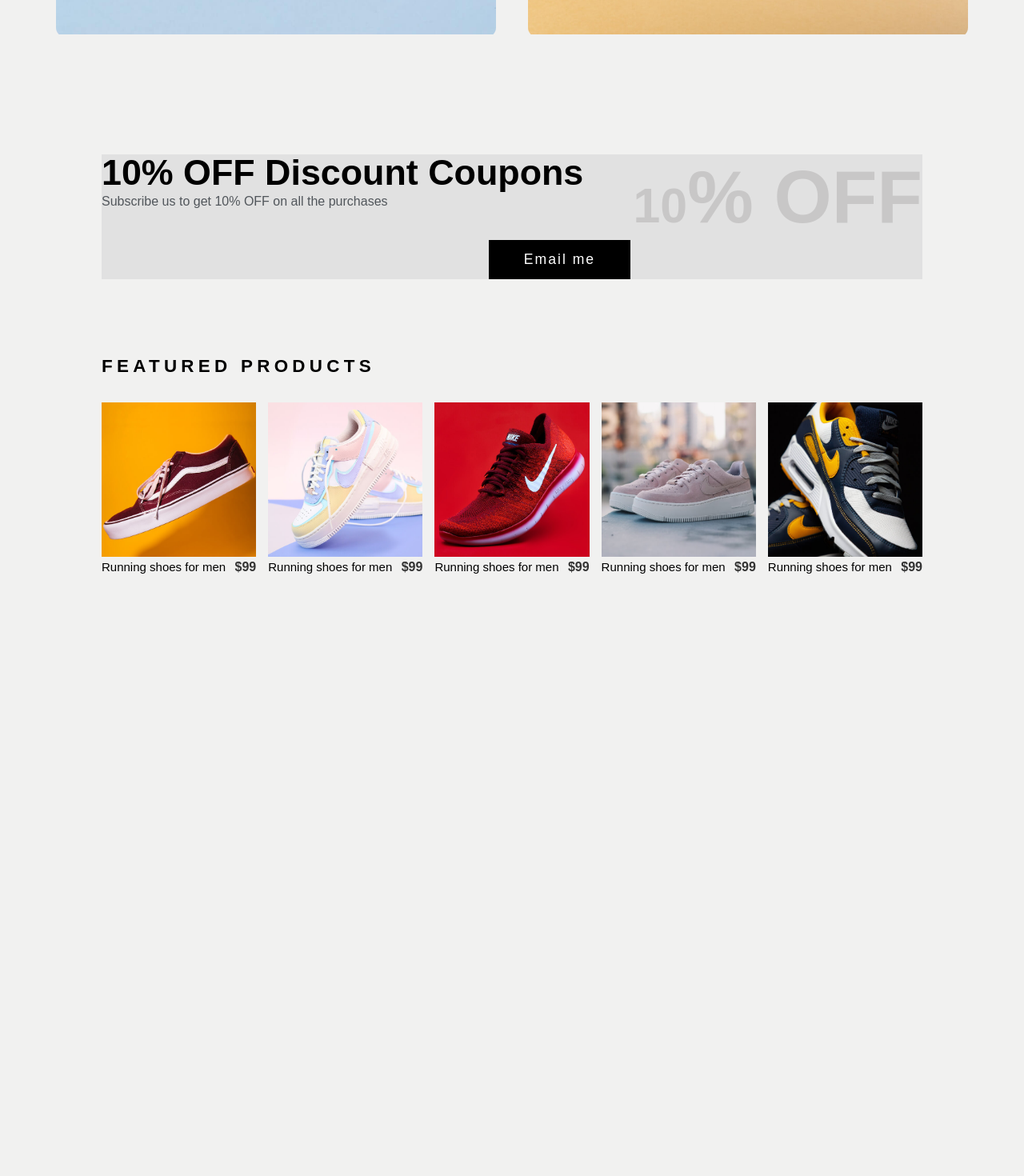
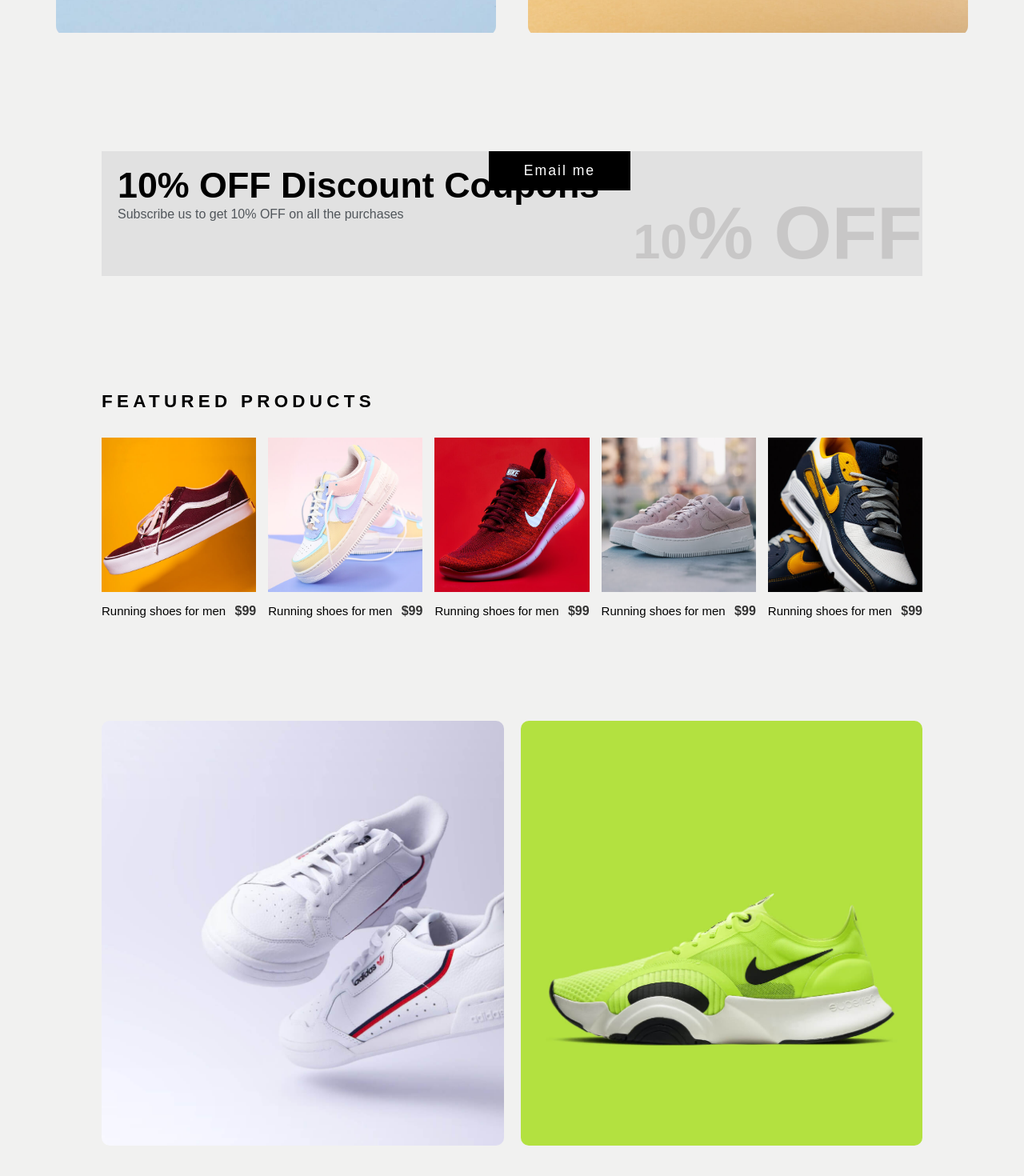
Before and after one commit to Sondos-Amr/react-ecommerce-cart-timer, a React (Create React App) app: page / in a window 1280 px wide. Shown: the part 1066-2536 px from the top of the page at 80% size. Before the commit the page ends 1816 px from the top, so only its background shows below. Built offline with nearby package versions, Linux system fonts and the light colour scheme.

Commit message:
create collection products section with styling

```diff
--- a/src/App.js
+++ b/src/App.js
@@ -2,6 +2,7 @@ import Header from "./components/Header/Header";
 import Home from "./components/Home/Home";
 import Discount from "./components/Discount/Discount";
 import FeaturedProducts from "./components/Featured-products/Featured-products";
+import CollectionProducts from "./components/Collection-products/CollectionProducts";
 function App() {
   return (
     <div className="App">
@@ -9,6 +10,7 @@ function App() {
       <Home />
       <Discount />
       <FeaturedProducts />
+      <CollectionProducts />
     </div>
   );
 }
--- a/src/Style/index.css
+++ b/src/Style/index.css
@@ -53,7 +53,7 @@ body {
 .slider-content {
   display: flex;
   gap: 40px;
-  padding: var(--padding-sesions);
+  padding: 3rem 0 0 0;
 }
 .right,
 .left {
@@ -90,8 +90,8 @@ body {
 }
 /* start discount */
 .discount-session {
-  padding-top: 3rem;
-  padding-bottom: 3rem;
+  padding: 3rem 0;
+  margin: 3rem 0;
 }
 .container-discount {
   display: flex;
@@ -109,9 +109,11 @@ body {
   font-weight: 700;
   line-height: 1;
   margin-bottom: 5px;
+  padding: 20px 20px 0 20px;
 }
 .left-discount-section .subTitle-discount {
   color: #51565b;
+  padding: 0 20px 0 20px;
 }
 .topTitle-discount-right strong {
   /* right: 0;
@@ -190,6 +192,7 @@ body {
   display: flex;
   justify-content: space-between;
   gap: 10px;
+  margin-top: 11px;
 }
 .card-title {
   font-size: 15px;
@@ -234,3 +237,23 @@ body {
 }
 
 /* end featured-products */
+/* start collection-productes */
+.collection-products {
+  padding: 3rem 0;
+  margin: 3rem 0;
+}
+.colllection-img {
+  display: flex;
+  width: 90%;
+  margin: 0 auto;
+  gap: 21px;
+}
+
+.content-img {
+  width: 100%;
+}
+.content-img img {
+  max-width: 100%;
+  border-radius: 10px;
+}
+/* end collection-productes */
--- /dev/null
+++ b/src/components/Collection-products/CollectionProducts.jsx
@@ -0,0 +1,34 @@
+export default function CollectionProducts() {
+  return (
+    <section className="collection-products">
+      <div className="container container-collection">
+        <Collection />
+      </div>
+    </section>
+  );
+}
+
+function Collection() {
+  return (
+    <div className="colllection-img">
+      {collection.map((img, index) => (
+        <CollectionItem key={index} img={img.img} />
+      ))}
+    </div>
+  );
+}
+function CollectionItem({ img, key }) {
+  return (
+    <div className="content-img">
+      <img src={img} alt={key} />
+    </div>
+  );
+}
+const collection = [
+  {
+    img: "/assets/collection/collection-item1.jpg",
+  },
+  {
+    img: "/assets/collection/collection-item2.jpg",
+  },
+];
--- a/src/components/Discount/Discount.jsx
+++ b/src/components/Discount/Discount.jsx
@@ -25,13 +25,13 @@ function LeftDiscount() {
 function RightDiscount() {
   return (
     <div className="right-discount-section">
+      <div className="btn-container">
+        <button>Email me</button>
+      </div>
       <div className="topTitle-discount-right">
         <small>10</small>
         <strong>% OFF</strong>
       </div>
-      <div className="btn-container">
-        <button>Email me</button>
-      </div>
     </div>
   );
 }
```
Also changed, not shown: public/assets/collection/collection-item1.jpg (added), public/assets/collection/collection-item2.jpg (added).
